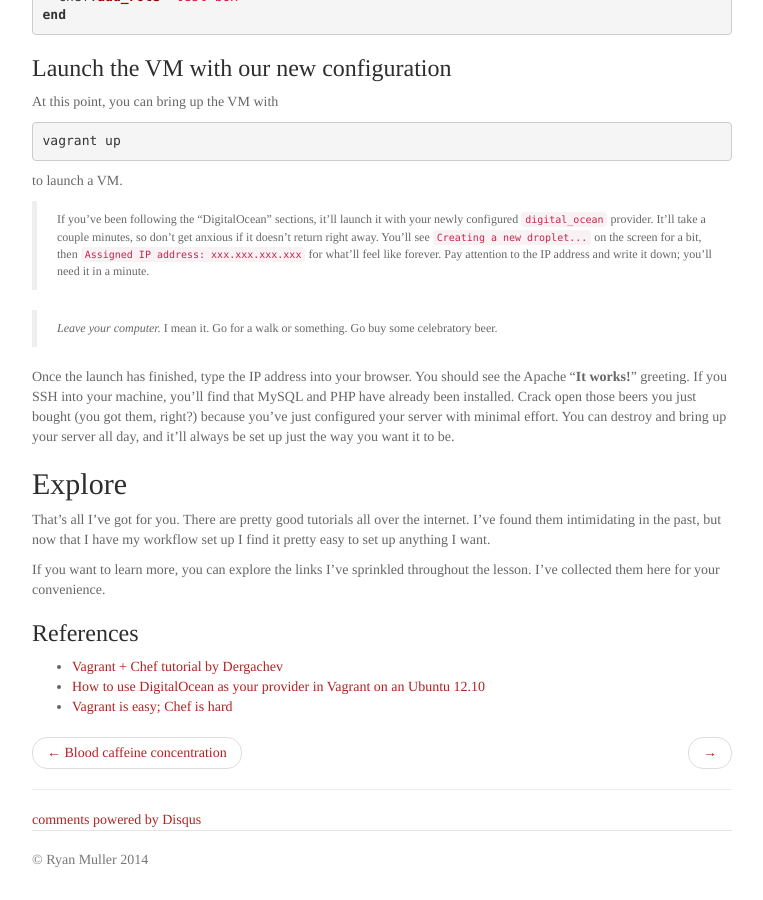
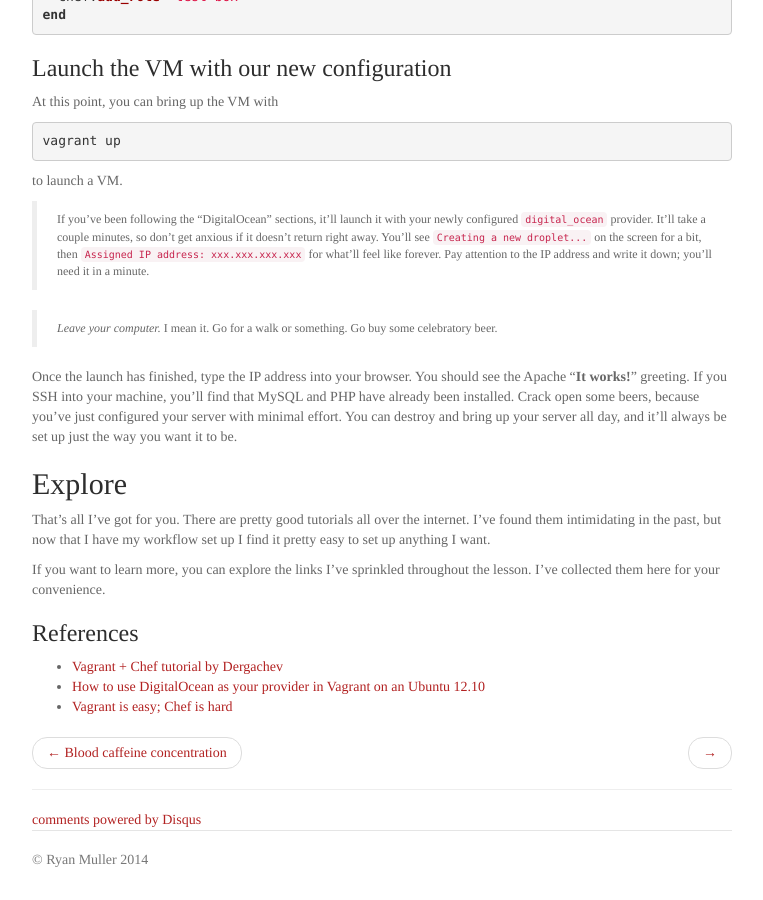
Before and after one commit to ryanthejuggler/ryanthejuggler.github.io, a Jekyll site: the page built from _posts/2014-03-26-chef-vagrant-and-digital-ocean.md, in a window 1280 px wide and 900 px high, scrolled down 4663 px. Shown: the whole window, without its empty margins (258-1021 px from the left). Built offline with Jekyll 4.4.1, drawn with Linux system fonts in a browser that asks for light colours; some web fonts are replaced; Markdown is read by kramdown in place of the engine named in the settings; comment, search, counter and statistics services are not loaded.

Commit message:
Keeping snarky remarks consistent

```diff
--- a/_posts/2014-03-26-chef-vagrant-and-digital-ocean.md
+++ b/_posts/2014-03-26-chef-vagrant-and-digital-ocean.md
@@ -221,7 +221,7 @@ to launch a VM.
 
 > _Leave your computer._ I mean it. Go for a walk or something. Go buy some celebratory beer.
 
-Once the launch has finished, type the IP address into your browser. You should see the Apache "**It works!**" greeting. If you SSH into your machine, you'll find that MySQL and PHP have already been installed. Crack open those beers you just bought (you got them, right?) because you've just configured your server with minimal effort. You can destroy and bring up your server all day, and it'll always be set up just the way you want it to be.
+Once the launch has finished, type the IP address into your browser. You should see the Apache "**It works!**" greeting. If you SSH into your machine, you'll find that MySQL and PHP have already been installed. Crack open some beers, because you've just configured your server with minimal effort. You can destroy and bring up your server all day, and it'll always be set up just the way you want it to be.
 
 ## Explore
 
```
